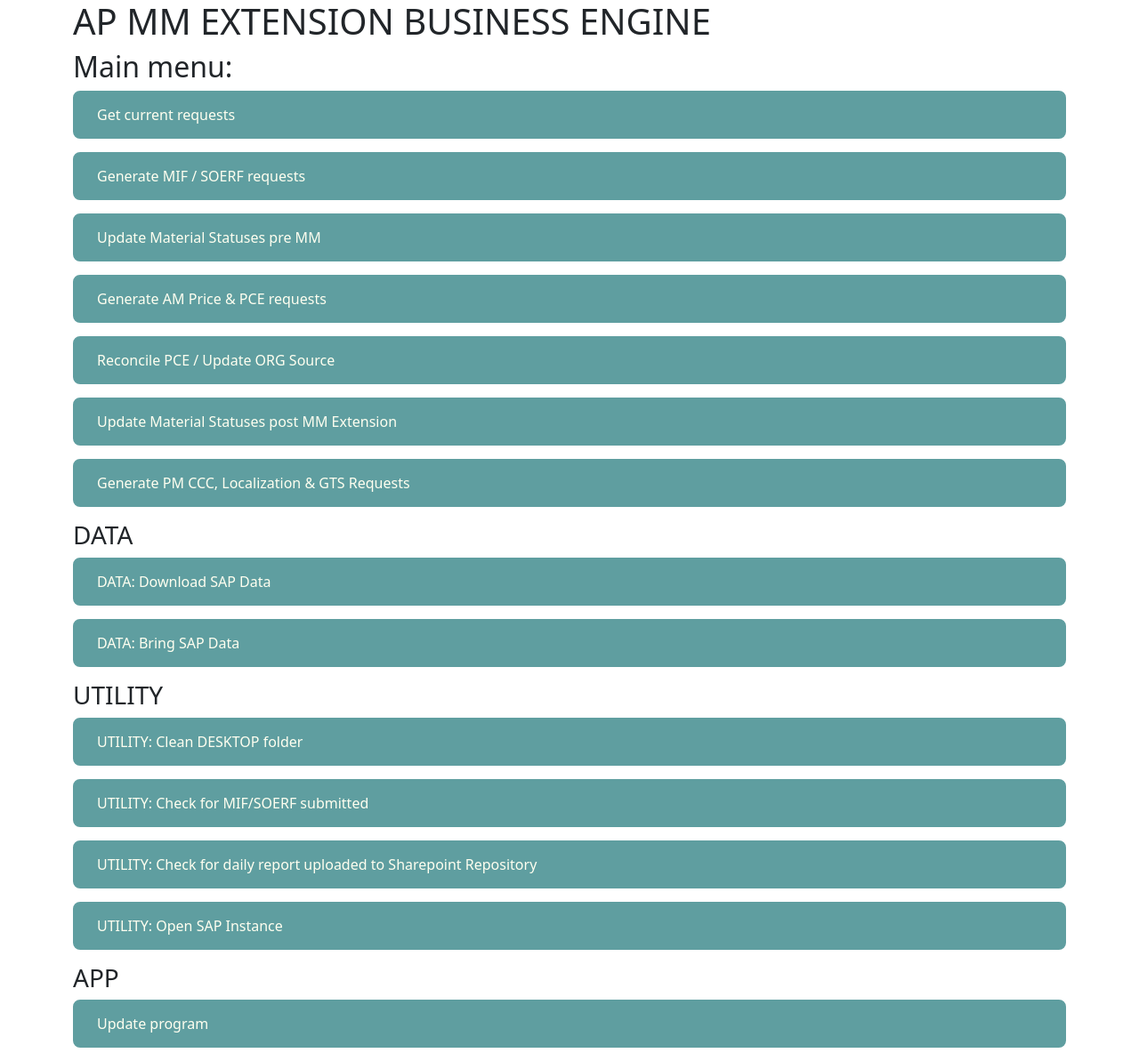
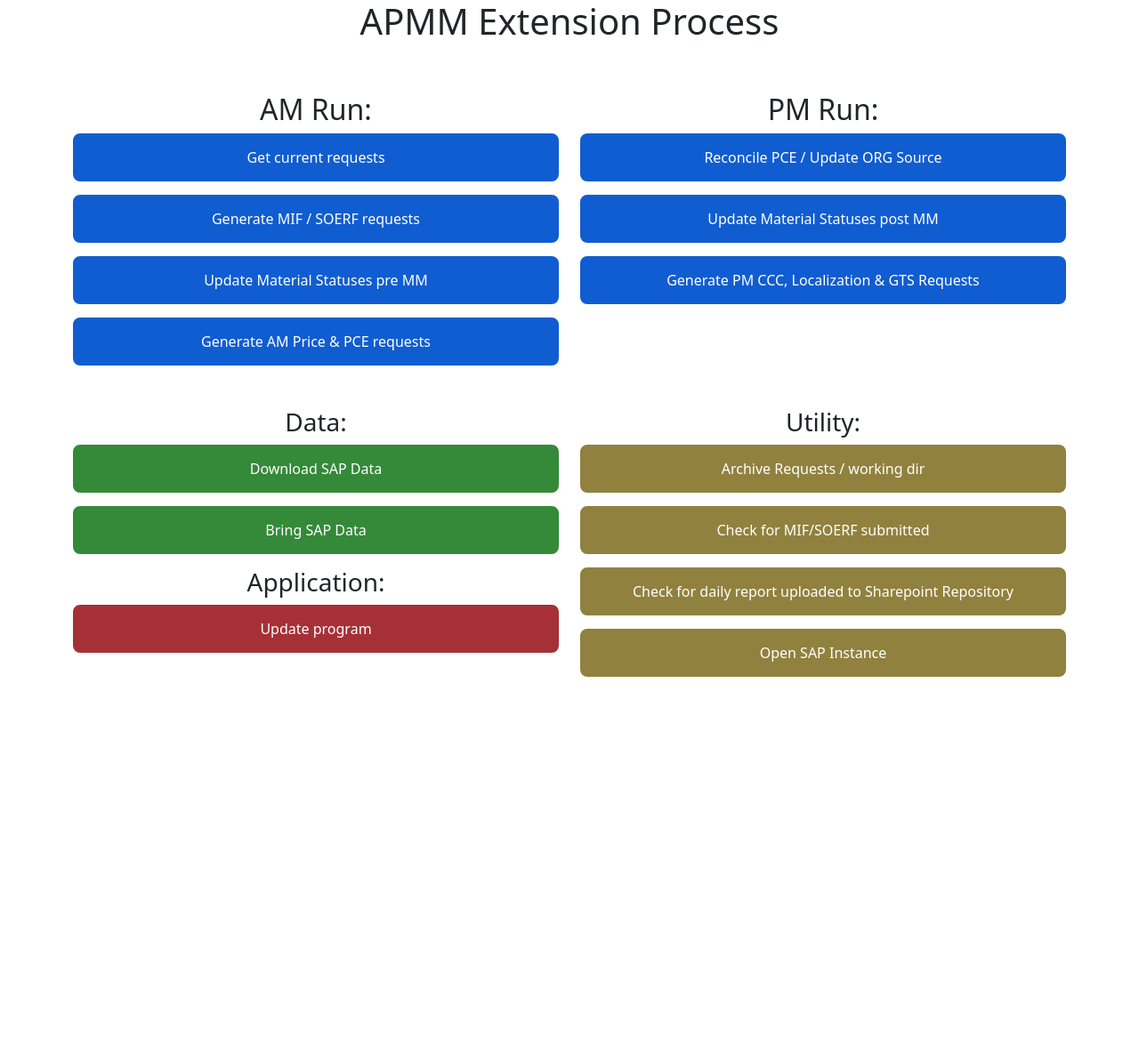
Before and after one commit to zakrzaq/RA-AP-Proc, a Flask app: page / in a window 1280 px wide. Shown: the whole page at 89% size. After the commit the page ends 761 px from the top, so only its background shows below. Run offline with Flask 2, Linux system fonts and the light colour scheme; some libraries are stand-ins or nearby versions.

Commit message:
flask-ui imporvemts css

```diff
--- a/static/styles/index.css
+++ b/static/styles/index.css
@@ -1,20 +1,73 @@
-a,
-a::hover {
-  all: unset;
+:root {
+  --blue: rgb(16, 93, 209);
+  --red: rgb(165, 49, 55);
+  --green: rgb(58, 124, 61);
+  --orange: rgb(145, 129, 62);
+  --white: #ffffff;
+  --shadd: 0 0 11px rgba(33, 33, 33, 0.2);
 }
 
-.menu-option {
+.mt-20 {
+  margin-top: 2em;
+}
+.mt-30 {
+  margin-top: 3em;
+}
+a.menu-option {
   padding: 12px 24px;
   margin-bottom: 15px;
   text-decoration: none;
-  background-color: cadetblue;
-  color: ivory;
+  background-color: var(--blue);
+  color: var(--white);
   border-radius: 8px;
-  border: 3px solid cadetblue;
+  border: 3px solid var(--blue);
   transition: 0.3s;
+  display: block;
+  width: 100%;
+  text-align: center;
 }
 
-.menu-option::hover {
-  background-color: ivory;
-  color: cadetblue;
+a.menu-option:hover {
+  background-color: var(--white);
+  color: var(--blue);
+  box-shadow: var(--shadd);
 }
+
+a.menu-option-orange {
+  background-color: var(--orange);
+  border: 3px solid var(--orange);
+  color: var(--white);
+}
+
+a.menu-option-orange:hover {
+  background-color: var(--white);
+  color: var(--orange);
+}
+
+a.menu-option-red {
+  background-color: rgb(165, 49, 55);
+  border: 3px solid rgb(165, 49, 55);
+  color: var(--white);
+}
+
+a.menu-option-red:hover {
+  background-color: var(--white);
+  color: rgb(165, 49, 55);
+}
+
+a.menu-option-green {
+  background-color: rgb(52, 138, 57);
+  border: 3px solid rgb(52, 138, 57);
+  color: var(--white);
+}
+
+a.menu-option-green:hover {
+  background-color: var(--white);
+  color: rgb(52, 138, 57);
+}
+
+h1,
+h2,
+h3 {
+  text-align: center;
+}
--- a/templates/index.html
+++ b/templates/index.html
@@ -5,40 +5,80 @@
     <meta http-equiv="X-UA-Compatible" content="IE=edge" />
     <meta name="viewport" content="width=device-width, initial-scale=1.0" />
     <title>AP MM EXTENSION BUSINESS ENGINE</title>
-    <link rel="stylesheet" href= "{{ url_for('static',filename='styles/reset.css') }}"">
+    <link rel="stylesheet" href= "{{
+    url_for('static',filename='styles/reset.css') }}"">
     <link
       href="https://cdn.jsdelivr.net/npm/bootstrap@5.2.3/dist/css/bootstrap.min.css"
       rel="stylesheet"
       integrity="sha384-rbsA2VBKQhggwzxH7pPCaAqO46MgnOM80zW1RWuH61DGLwZJEdK2Kadq2F9CUG65"
       crossorigin="anonymous"
     />
-    <link rel="stylesheet" href= "{{ url_for('static',filename='styles/index.css') }}">
+    <link
+      rel="stylesheet"
+      href="{{ url_for('static',filename='styles/index.css') }}"
+    />
   </head>
   <body>
     <div class="container-md d-flex justify-content-center flex-column">
-      <h1>AP MM EXTENSION BUSINESS ENGINE</h1>
-      <h2>Main menu:</h2>
+      <h1>APMM Extension Process</h1>
+      <div class="row mt-30">
+        <div class="col">
+          <h2>AM Run:</h2>
           <a href="/requests" class="menu-option">Get current requests</a>
-        <a href="/mif_soerf" class="menu-option">Generate MIF / SOERF requests</a>
-        <a href="/am_status" class="menu-option">Update Material Statuses pre MM</a>
-        <a href="/am_emails" class="menu-option">Generate AM Price & PCE requests</a>
-        <a href="/reconcile_pce" class="menu-option">Reconcile PCE / Update ORG Source</a>
-        <a href="/pm_status" class="menu-option">Update Material Statuses post MM Extension</a>
-        <a href="/pm_emails" class="menu-option">Generate PM CCC, Localization & GTS Requests</a>
-        <h3>DATA</h3>
-        <a href="/get_sap_data" class="menu-option">DATA: Download SAP Data</a>
-        <a href="/proc_sap_data" class="menu-option">DATA: Bring SAP Data</a>
-        <h3>UTILITY</h3>
-        <a href="/clean_desktop" class="menu-option">UTILITY: Clean DESKTOP folder</a>
-        <a href="/mif_soerf_check" class="menu-option">UTILITY: Check for MIF/SOERF submitted</a>
-        <a href="/check_daily_report" class="menu-option">
-          UTILITY: Check for daily report uploaded to Sharepoint Repository
+          <a href="/mif_soerf" class="menu-option"
+            >Generate MIF / SOERF requests</a
+          >
+          <a href="/am_status" class="menu-option"
+            >Update Material Statuses pre MM</a
+          >
+          <a href="/am_emails" class="menu-option"
+            >Generate AM Price & PCE requests</a
+          >
+        </div>
+        <div class="col">
+          <h2>PM Run:</h2>
+          <a href="/reconcile_pce" class="menu-option"
+            >Reconcile PCE / Update ORG Source</a
+          >
+          <a href="/pm_status" class="menu-option"
+            >Update Material Statuses post MM</a
+          >
+          <a href="/pm_emails" class="menu-option"
+            >Generate PM CCC, Localization & GTS Requests</a
+          >
+        </div>
+      </div>
+      <div class="row mt-20">
+        <div class="col">
+          <h3>Data:</h3>
+          <a href="/get_sap_data" class="menu-option menu-option-green"
+            >Download SAP Data</a
+          >
+          <a href="/proc_sap_data" class="menu-option menu-option-green"
+            >Bring SAP Data</a
+          >
+          <h3>Application:</h3>
+          <a href="/update" class="menu-option menu-option-red"
+            >Update program</a
+          >
+          <!-- <li>Close program</li> -->
+        </div>
+        <div class="col">
+          <h3>Utility:</h3>
+          <a href="/clean_desktop" class="menu-option menu-option-orange"
+            >Archive Requests / working dir</a
+          >
+          <a href="/mif_soerf_check" class="menu-option menu-option-orange"
+            >Check for MIF/SOERF submitted</a
+          >
+          <a href="/check_daily_report" class="menu-option menu-option-orange">
+            Check for daily report uploaded to Sharepoint Repository
           </a>
-        <a href="/open_sap" class="menu-option">UTILITY: Open SAP Instance</a>
-        <h3>APP</h3>
-        <a href="/update" class="menu-option">Update program</a>
-        <!-- <li>Close program</li> -->
-      </ul>
+          <a href="/open_sap" class="menu-option menu-option-orange"
+            >Open SAP Instance</a
+          >
+        </div>
+      </div>
     </div>
 
     <script
--- a/utility/check_daily_report.py
+++ b/utility/check_daily_report.py
@@ -7,7 +7,7 @@ def check_daily_report(server=False):
     import platform
     from flask import Markup
     from datetime import date
-    from helpers.helpers import output_msg
+    from helpers.helpers import output_msg, await_char
 
     output = ''
 
@@ -35,3 +35,5 @@ def check_daily_report(server=False):
 
     if server:
         return Markup(output)
+    else:
+        await_char()
```
Also changed, not shown: utility/clean_desktop.py (+8 -7 lines), 1 other file. Lines whose indentation alone changed are shown as unchanged.
